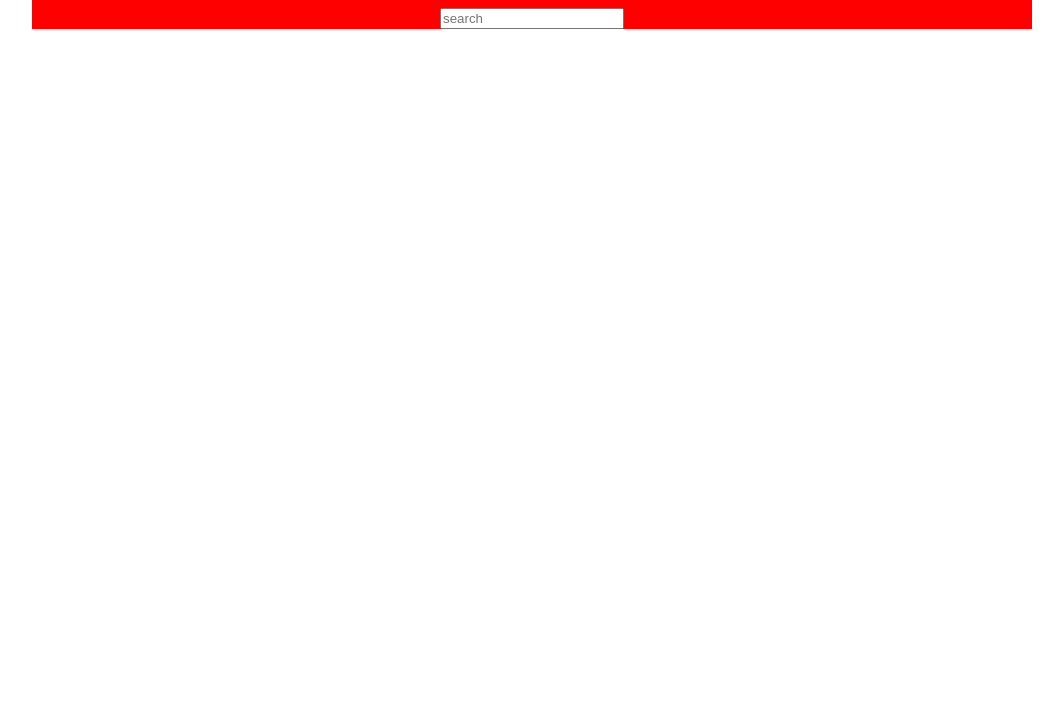
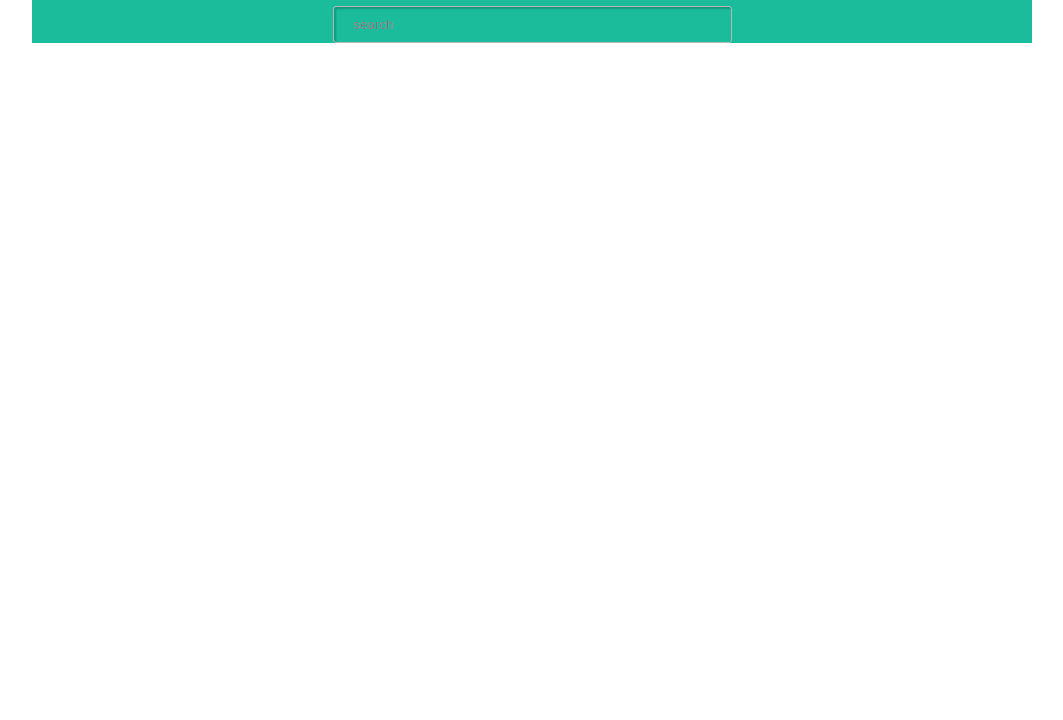
Before and after one commit to bartekwojtal1207/app-github-findere-, a plain HTML site: page index.html in a window 1280 px wide. Shown: the part 80-800 px from the top of the page, without its empty margins (108-1171 px from the left). Drawn offline with nearby package versions, Linux system fonts and the light colour scheme.

Commit message:
app github finder

```diff
--- a/js/app.js
+++ b/js/app.js
@@ -59,10 +59,17 @@ $(document).ready(function(){
         $("h4").css("display","block");
         $("h5").css("display","none");
           for (var i = 0; i < repo_item.length; i++) {
-            console.log(repo_item[i]);
-            var new_li = $("<li>"+repo_item[i].name+"</li>");
-            console.log(new_li);
+            console.log( repo_item[i].owner.avatar_url);
+
+            var rep_name = $("<h6>"+repo_item[i].name+"</h6>");
+            var rep_full_name = $("<p>"+repo_item[i].full_name+"</p>");
+           var new_img = $("<img class='avatar' src="+repo_item[i].owner.avatar_url+"/>");
+           console.log(new_img);
+            var new_li = $("<li>");
+      //      console.log(new_li);
             $(".list").append(new_li);
+            $(new_li).append(new_img);
+            $(new_li).append(rep_full_name);
           }/// end pf loop
       }// end of else
   };// end of function
--- a/styleScss/style.scss
+++ b/styleScss/style.scss
@@ -5,18 +5,54 @@
   height: 100%;
   margin: auto;
   text-align: center;
-    font-family: 'Open Sans', sans-serif;
+  font-family: 'Open Sans', sans-serif;
+  background-color: #1abc9c;
   h1{
    text-align: center;
     color: white;
+    background-color: #1abc9c;
+  }
+  .search_content{
+      background-color: #1abc9c;
   }
   .input_search{
     margin: auto;
     padding-left: 1px;
+    display: inline-block;
+  -webkit-box-sizing: content-box;
+  -moz-box-sizing: content-box;
+  box-sizing: content-box;
+  float: none;
+  z-index: auto;
+  width: auto;
+  height: auto;
+  position: static;
+  cursor: default;
+  opacity: 1;
+  margin: 0;
+  padding: 10px 200px 10px 20px;
+  overflow: visible;
+  border: 1px solid #b7b7b7;
+  -webkit-border-radius: 3px;
+  border-radius: 3px;
+  font: normal normal bold;
+  color: rgba(57,57,86,1);
+  -o-text-overflow: clip;
+  text-overflow: clip;
+  background: #1abc9c;
+  -webkit-box-shadow: 2px 2px 2px 0 rgba(0,0,0,0.2) inset;
+  box-shadow: 2px 2px 2px 0 rgba(0,0,0,0.2) inset;
+  text-shadow: 0 0 0 rgba(255,255,255,0.66) ;
+  -webkit-transition: all 200ms cubic-bezier(0.42, 0, 0.58, 1);
+  -moz-transition: all 200ms cubic-bezier(0.42, 0, 0.58, 1);
+  -o-transition: all 200ms cubic-bezier(0.42, 0, 0.58, 1);
+    transition: all 200ms cubic-bezier(0.42, 0, 0.58, 1);
+    -webkit-transform: none;
+    transform: none;
+    -webkit-transform-origin: 50% 50% 0;
+    transform-origin: 50% 50% 0;
   }
   h5{display: none;}
   h4{display: none;}
-  h3{
-    display: none;
-  }
+  h3{display: none;}
 }
```
Also changed, not shown: css/style.css.
